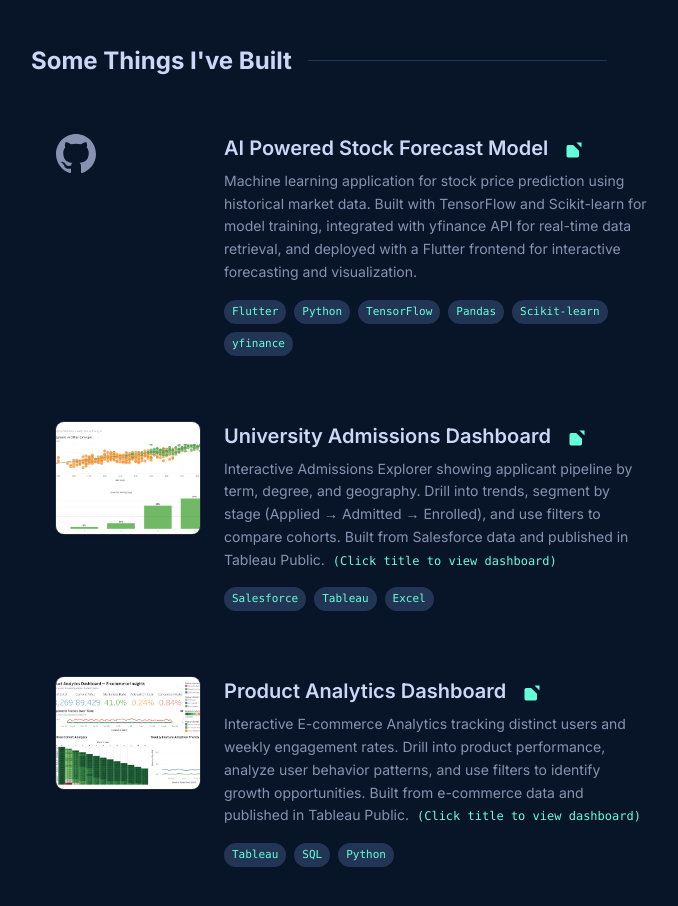
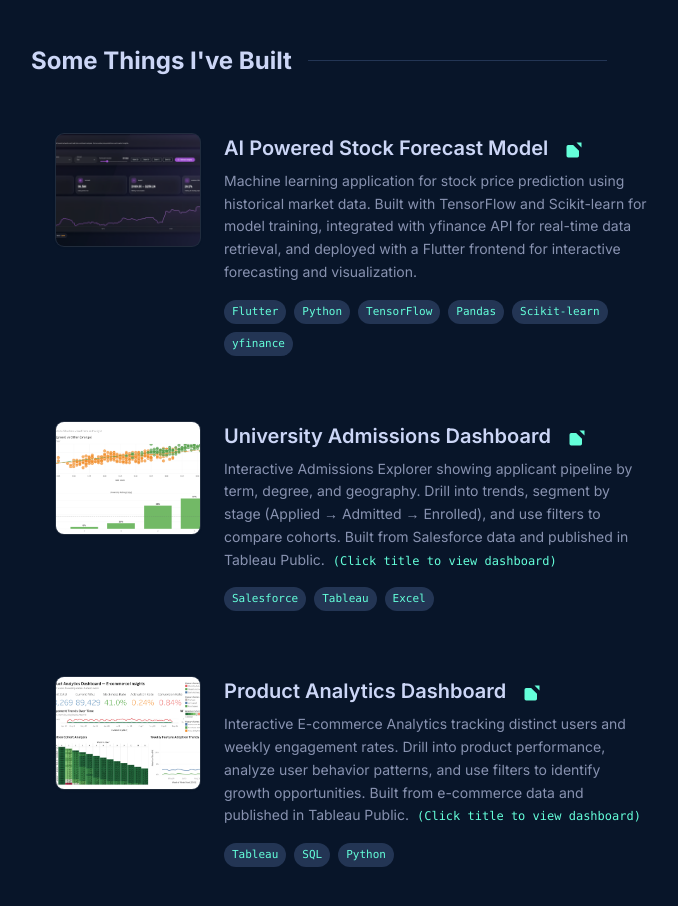
Before and after one commit to Hyperion3112/my-portfolio, a React (Create React App) app: page / in a window 1280 px wide. Shown: the part 2000-2906 px from the top of the page, without its empty margins (545-1223 px from the left). Built offline with nearby package versions, Linux system fonts and the light colour scheme.

Commit message:
Update AI Stock Forecast project with correct link and thumbnail image

```diff
--- a/src/components/Projects.jsx
+++ b/src/components/Projects.jsx
@@ -9,10 +9,10 @@ const projectsVariants = {
 const projects = [
   {
     title: 'AI Powered Stock Forecast Model',
-    image: '/placeholder.png',
+    image: '/AIStockInsights.png',
     tech: ['Flutter', 'Python', 'TensorFlow', 'Pandas', 'Scikit-learn', 'yfinance'],
     description: 'Machine learning application for stock price prediction using historical market data. Built with TensorFlow and Scikit-learn for model training, integrated with yfinance API for real-time data retrieval, and deployed with a Flutter frontend for interactive forecasting and visualization.',
-    link: 'https://my-portfolio-rho-coral-52.vercel.app/',
+    link: 'https://stock-prediction-green.vercel.app/',
     hasEmbeddedDashboard: false,
     embedUrl: null,
   },
```
Also changed, not shown: public/AIStockInsights.png (added).
